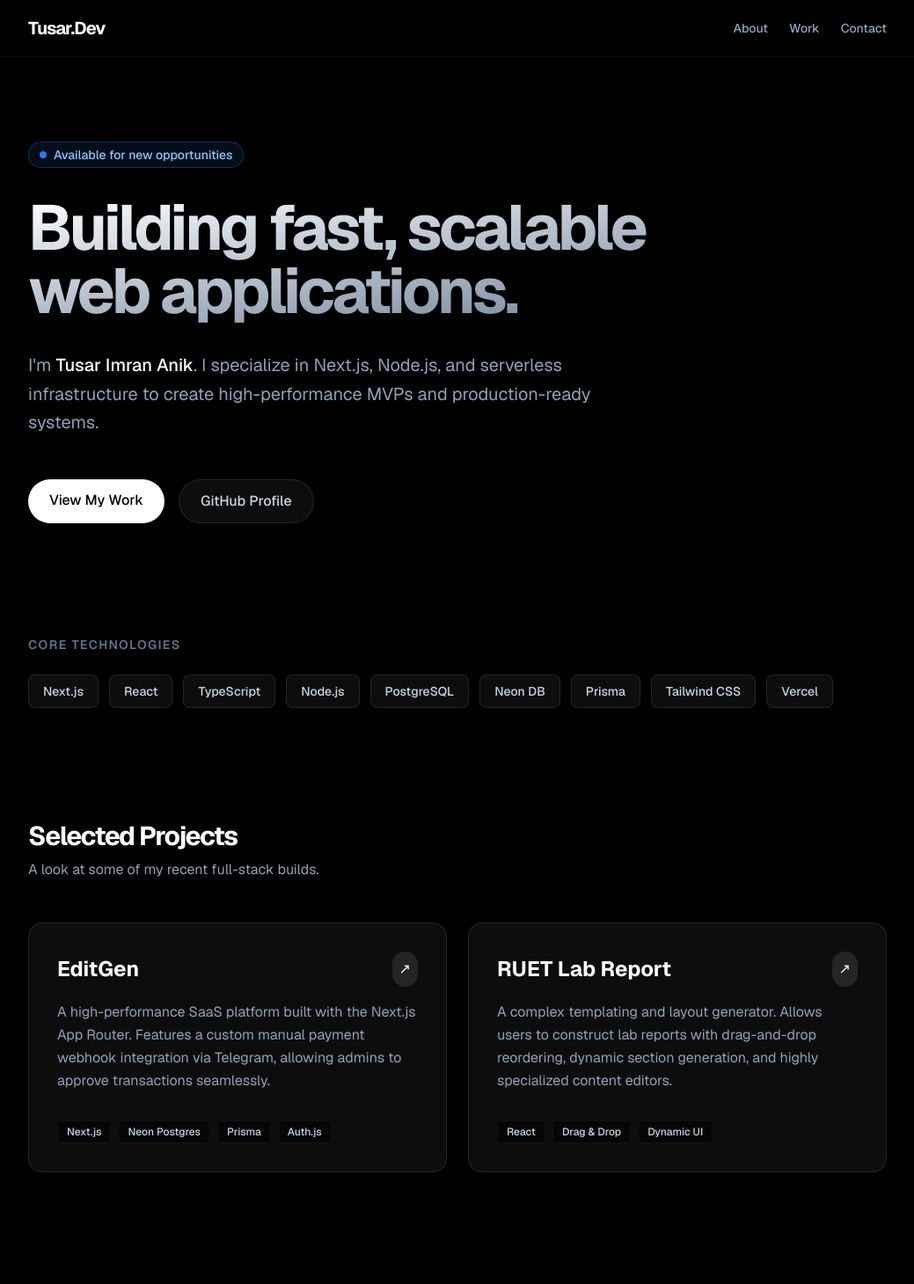
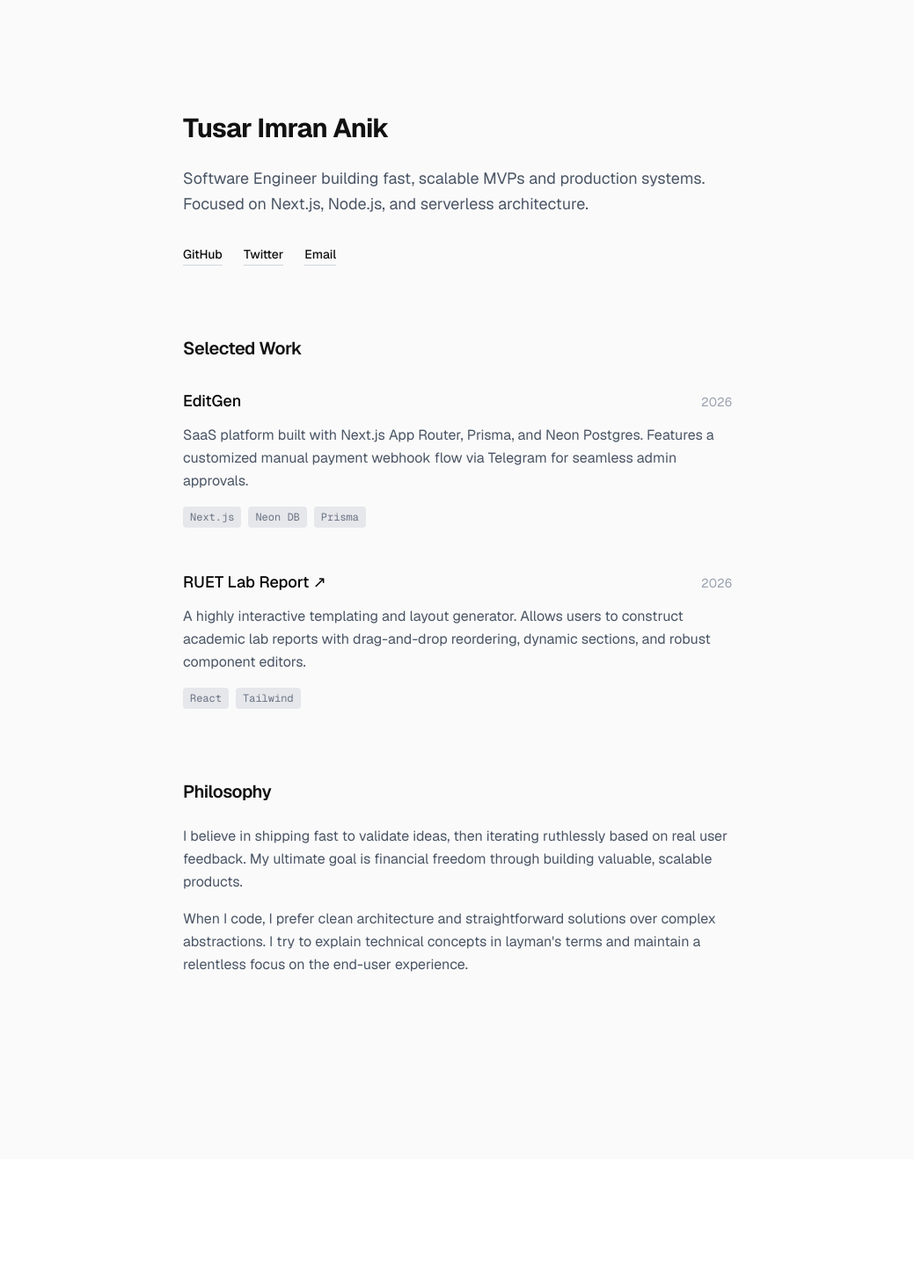
Before and after one commit to tusarimrananik/developer-portfolio, a Next.js app: page / in a window 1280 px wide. Shown: the top 1460 px of the page at 88% size, without its empty margins (120-1159 px from the left). After the commit the page ends 1318 px from the top, so only its background shows below. Built offline with nearby package versions, Linux system fonts and the light colour scheme.

Commit message:
refactor: ultra-minimalist typography-driven portfolio

```diff
--- a/src/app/page.tsx
+++ b/src/app/page.tsx
@@ -1,134 +1,82 @@
-import Image from "next/image";
-import Link from "next/link";
+import React from 'react';
 
 export default function Home() {
   return (
-    <div className="min-h-screen bg-[#000] text-slate-300 font-sans selection:bg-blue-500/30">
-      <div className="fixed inset-0 -z-10 bg-[radial-gradient(ellipse_80%_80%_at_50%_-20%,rgba(120,119,198,0.3),rgba(255,255,255,0))]"></div>
+    <div className="min-h-screen bg-[#fafafa] text-[#111] dark:bg-[#111] dark:text-[#eee] font-sans selection:bg-black selection:text-white dark:selection:bg-white dark:selection:text-black transition-colors duration-300">
+      <main className="max-w-2xl mx-auto px-6 py-24 sm:py-32">
 
-      {/* Navbar */}
-      <header className="sticky top-0 z-50 w-full border-b border-white/5 bg-black/50 backdrop-blur-md">
-        <div className="max-w-5xl mx-auto px-6 h-16 flex items-center justify-between">
-          <div className="font-bold text-white tracking-tighter text-xl">Tusar.Dev</div>
-          <nav className="flex gap-6 text-sm font-medium text-slate-400">
-            <Link href="#about" className="hover:text-white transition-colors">About</Link>
-            <Link href="#projects" className="hover:text-white transition-colors">Work</Link>
-            <Link href="#contact" className="hover:text-white transition-colors">Contact</Link>
-          </nav>
-        </div>
-      </header>
+        {/* Header / Intro */}
+        <header className="mb-20">
+          <h1 className="text-3xl font-bold mb-6 tracking-tight">Tusar Imran Anik</h1>
+          <p className="text-lg text-gray-600 dark:text-gray-400 leading-relaxed mb-8">
+            Software Engineer building fast, scalable MVPs and production systems. Focused on Next.js, Node.js, and serverless architecture.
+          </p>
+          <div className="flex flex-wrap gap-6 text-sm font-medium">
+            <a href="https://github.com/tusarimrananik" target="_blank" rel="noopener noreferrer" className="border-b border-gray-300 hover:border-black dark:border-gray-700 dark:hover:border-white pb-0.5 transition-colors">
+              GitHub
+            </a>
+            <a href="https://twitter.com/tsr_anik" target="_blank" rel="noopener noreferrer" className="border-b border-gray-300 hover:border-black dark:border-gray-700 dark:hover:border-white pb-0.5 transition-colors">
+              Twitter
+            </a>
+            <a href="mailto:tusarimrananik@gmail.com" className="border-b border-gray-300 hover:border-black dark:border-gray-700 dark:hover:border-white pb-0.5 transition-colors">
+              Email
+            </a>
+          </div>
+        </header>
 
-      <main className="max-w-5xl mx-auto px-6 py-24 space-y-32">
-        {/* Hero */}
-        <section id="about" className="space-y-8 animate-in fade-in duration-1000 slide-in-from-bottom-8">
-          <div className="inline-flex items-center rounded-full border border-blue-500/30 bg-blue-500/10 px-3 py-1 text-sm font-medium text-blue-300">
-            <span className="flex h-2 w-2 rounded-full bg-blue-500 mr-2 animate-pulse"></span>
-            Available for new opportunities
-          </div>
-          <h1 className="text-5xl md:text-7xl font-bold tracking-tighter text-transparent bg-clip-text bg-gradient-to-br from-white to-slate-500">
-            Building fast, scalable <br className="hidden md:block" /> web applications.
-          </h1>
-          <p className="max-w-2xl text-lg md:text-xl text-slate-400 leading-relaxed">
-            I'm <span className="text-white font-medium">Tusar Imran Anik</span>. I specialize in Next.js, Node.js, and serverless infrastructure to create high-performance MVPs and production-ready systems.
-          </p>
-          <div className="flex flex-wrap gap-4 pt-4">
-            <a href="#projects" className="rounded-full bg-white text-black px-6 py-3 font-medium hover:bg-slate-200 transition-colors">
-              View My Work
-            </a>
-            <a href="https://github.com/tusarimrananik" target="_blank" rel="noopener noreferrer" className="rounded-full border border-white/10 bg-white/5 px-6 py-3 font-medium hover:bg-white/10 transition-colors">
-              GitHub Profile
-            </a>
+        {/* Projects */}
+        <section className="mb-20">
+          <h2 className="text-xl font-semibold mb-8 tracking-tight">Selected Work</h2>
+          <div className="space-y-12">
+            <article className="group">
+              <div className="flex justify-between items-baseline mb-3">
+                <h3 className="text-lg font-medium text-black dark:text-white">EditGen</h3>
+                <span className="text-sm text-gray-400 dark:text-gray-500">2026</span>
+              </div>
+              <p className="text-gray-600 dark:text-gray-400 mb-4 leading-relaxed">
+                SaaS platform built with Next.js App Router, Prisma, and Neon Postgres. Features a customized manual payment webhook flow via Telegram for seamless admin approvals.
+              </p>
+              <div className="flex flex-wrap gap-2 text-xs font-mono text-gray-500 dark:text-gray-400">
+                <span className="bg-gray-200 dark:bg-gray-800 px-2 py-1 rounded">Next.js</span>
+                <span className="bg-gray-200 dark:bg-gray-800 px-2 py-1 rounded">Neon DB</span>
+                <span className="bg-gray-200 dark:bg-gray-800 px-2 py-1 rounded">Prisma</span>
+              </div>
+            </article>
+
+            <article className="group">
+              <div className="flex justify-between items-baseline mb-3">
+                <h3 className="text-lg font-medium text-black dark:text-white flex items-center gap-2">
+                  <a href="https://ruet-lab-report-generator.vercel.app/" target="_blank" rel="noopener noreferrer" className="hover:underline underline-offset-4 decoration-gray-300 dark:decoration-gray-600">
+                    RUET Lab Report ↗
+                  </a>
+                </h3>
+                <span className="text-sm text-gray-400 dark:text-gray-500">2026</span>
+              </div>
+              <p className="text-gray-600 dark:text-gray-400 mb-4 leading-relaxed">
+                A highly interactive templating and layout generator. Allows users to construct academic lab reports with drag-and-drop reordering, dynamic sections, and robust component editors.
+              </p>
+              <div className="flex flex-wrap gap-2 text-xs font-mono text-gray-500 dark:text-gray-400">
+                <span className="bg-gray-200 dark:bg-gray-800 px-2 py-1 rounded">React</span>
+                <span className="bg-gray-200 dark:bg-gray-800 px-2 py-1 rounded">Tailwind</span>
+              </div>
+            </article>
           </div>
         </section>
 
-        {/* Tech Stack */}
-        <section className="space-y-6">
-          <h2 className="text-sm font-semibold uppercase tracking-widest text-slate-500">Core Technologies</h2>
-          <div className="flex flex-wrap gap-3">
-            {['Next.js', 'React', 'TypeScript', 'Node.js', 'PostgreSQL', 'Neon DB', 'Prisma', 'Tailwind CSS', 'Vercel'].map((tech) => (
-              <span key={tech} className="px-4 py-2 rounded-lg border border-white/10 bg-white/5 text-sm font-medium text-slate-300 cursor-default hover:bg-white/10 transition-colors">
-                {tech}
-              </span>
-            ))}
+        {/* Philosophy */}
+        <section className="mb-20">
+          <h2 className="text-xl font-semibold mb-6 tracking-tight">Philosophy</h2>
+          <div className="prose prose-gray dark:prose-invert text-gray-600 dark:text-gray-400 leading-relaxed space-y-4">
+            <p>
+              I believe in shipping fast to validate ideas, then iterating ruthlessly based on real user feedback. My ultimate goal is financial freedom through building valuable, scalable products.
+            </p>
+            <p>
+              When I code, I prefer clean architecture and straightforward solutions over complex abstractions. I try to explain technical concepts in layman's terms and maintain a relentless focus on the end-user experience.
+            </p>
           </div>
         </section>
 
-        {/* Bento Grid Projects */}
-        <section id="projects" className="space-y-12 scroll-mt-24">
-          <div className="space-y-2">
-            <h2 className="text-3xl font-bold tracking-tighter text-white">Selected Projects</h2>
-            <p className="text-slate-400">A look at some of my recent full-stack builds.</p>
-          </div>
-
-          <div className="grid md:grid-cols-2 gap-6">
-            {/* EditGen */}
-            <div className="group relative overflow-hidden rounded-2xl border border-white/10 bg-white/5 p-8 transition-all hover:bg-white/[0.07]">
-              <div className="absolute inset-0 bg-gradient-to-b from-blue-500/10 to-transparent opacity-0 group-hover:opacity-100 transition-opacity"></div>
-              <div className="relative z-10 space-y-4">
-                <div className="flex justify-between items-center">
-                  <h3 className="text-2xl font-bold text-white">EditGen</h3>
-                  <a href="#" className="p-2 bg-white/10 rounded-full hover:bg-white/20 transition-colors text-white">
-                    ↗
-                  </a>
-                </div>
-                <p className="text-slate-400 leading-relaxed min-h-[80px]">
-                  A high-performance SaaS platform built with the Next.js App Router. Features a custom manual payment webhook integration via Telegram, allowing admins to approve transactions seamlessly.
-                </p>
-                <div className="flex flex-wrap gap-2 pt-4">
-                  {['Next.js', 'Neon Postgres', 'Prisma', 'Auth.js'].map((t) => (
-                    <span key={t} className="text-xs font-medium px-2.5 py-1 rounded bg-black/50 border border-white/5 text-slate-300">{t}</span>
-                  ))}
-                </div>
-              </div>
-            </div>
-
-            {/* RUET Lab Report */}
-            <div className="group relative overflow-hidden rounded-2xl border border-white/10 bg-white/5 p-8 transition-all hover:bg-white/[0.07]">
-              <div className="absolute inset-0 bg-gradient-to-b from-purple-500/10 to-transparent opacity-0 group-hover:opacity-100 transition-opacity"></div>
-              <div className="relative z-10 space-y-4">
-                <div className="flex justify-between items-center">
-                  <h3 className="text-2xl font-bold text-white">RUET Lab Report</h3>
-                  <a href="https://ruet-lab-report-generator.vercel.app/" target="_blank" rel="noopener noreferrer" className="p-2 bg-white/10 rounded-full hover:bg-white/20 transition-colors text-white">
-                    ↗
-                  </a>
-                </div>
-                <p className="text-slate-400 leading-relaxed min-h-[80px]">
-                  A complex templating and layout generator. Allows users to construct lab reports with drag-and-drop reordering, dynamic section generation, and highly specialized content editors.
-                </p>
-                <div className="flex flex-wrap gap-2 pt-4">
-                  {['React', 'Drag & Drop', 'Dynamic UI'].map((t) => (
-                    <span key={t} className="text-xs font-medium px-2.5 py-1 rounded bg-black/50 border border-white/5 text-slate-300">{t}</span>
-                  ))}
-                </div>
-              </div>
-            </div>
-          </div>
-        </section>
-
-        {/* Contact */}
-        <section id="contact" className="rounded-3xl border border-white/10 bg-gradient-to-b from-white/5 to-transparent p-12 text-center space-y-6">
-          <h2 className="text-3xl font-bold tracking-tighter text-white">Let's work together</h2>
-          <p className="max-w-xl mx-auto text-slate-400">
-            Whether you need a fast MVP to validate your market or a scalable full-stack application, I'm ready to help you build it.
-          </p>
-          <div className="pt-4">
-            <a href="mailto:tusarimrananik@gmail.com" className="inline-block rounded-full bg-white text-black px-8 py-4 font-bold hover:bg-slate-200 transition-colors shadow-[0_0_30px_rgba(255,255,255,0.2)] hover:shadow-[0_0_40px_rgba(255,255,255,0.4)]">
-              tusarimrananik@gmail.com
-            </a>
-          </div>
-        </section>
       </main>
-
-      {/* Footer */}
-      <footer className="border-t border-white/5 bg-black">
-        <div className="max-w-5xl mx-auto px-6 py-8 flex flex-col md:flex-row justify-between items-center gap-4 text-sm text-slate-500">
-          <p>© {new Date().getFullYear()} Tusar Imran Anik. All rights reserved.</p>
-          <div className="flex gap-6">
-            <a href="https://github.com/tusarimrananik" target="_blank" rel="noopener noreferrer" className="hover:text-white transition-colors">GitHub</a>
-            <a href="https://twitter.com/tsr_anik" target="_blank" rel="noopener noreferrer" className="hover:text-white transition-colors">Twitter</a>
-          </div>
-        </div>
-      </footer>
     </div>
   );
 }
```
